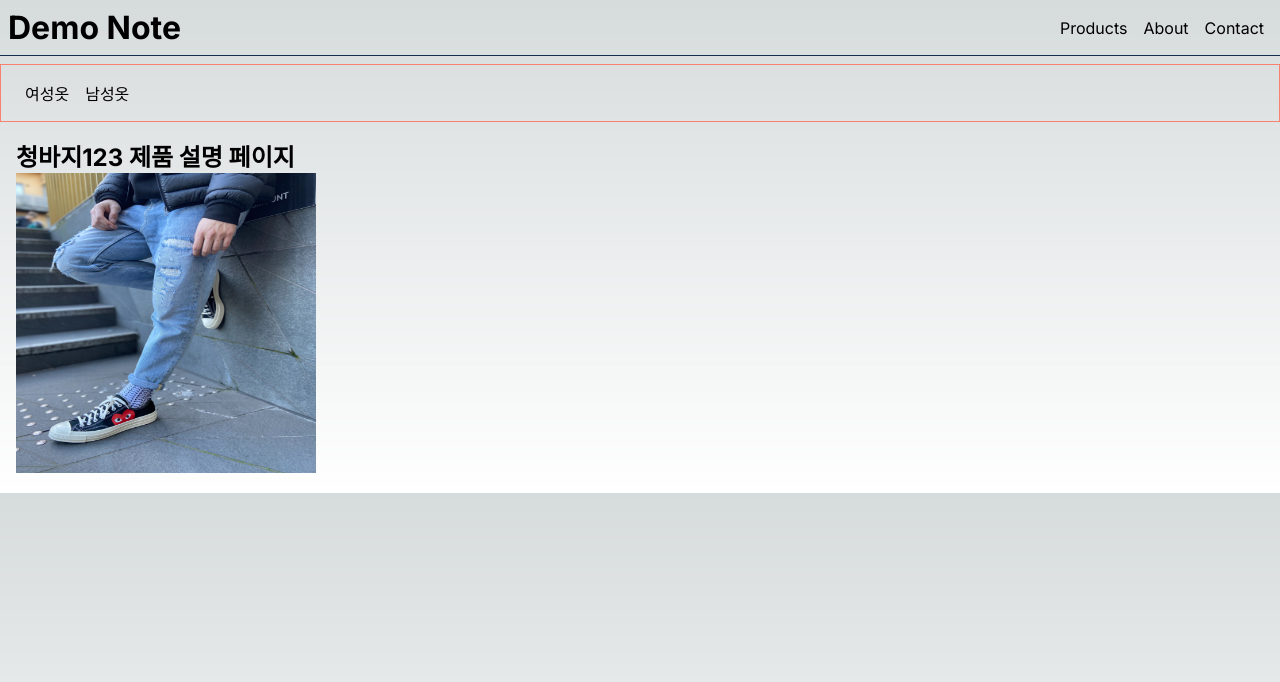
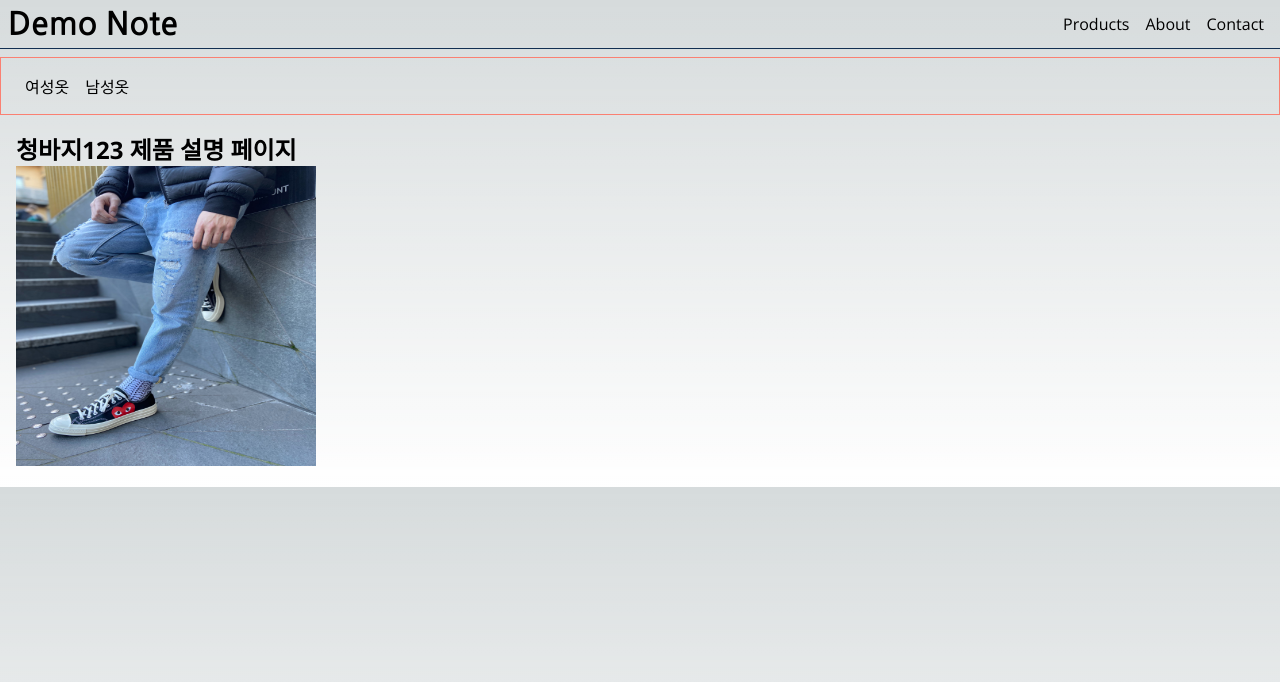
Before and after one commit to 0seo8/DreamCoding, a Next.js app in the folder note/: page /products/1234 in a window 1280 px wide. Shown: the top 682 px of the page. Built offline with nearby package versions, Linux system fonts and the light colour scheme.

Commit message:
feat: 폰트

```diff
--- a/note/src/app/layout.tsx
+++ b/note/src/app/layout.tsx
@@ -1,10 +1,15 @@
 import Link from "next/link";
 import type { Metadata } from "next";
-import { Inter } from "next/font/google";
+import { Open_Sans } from "next/font/google";
+import { Nanum_Gothic } from "next/font/google";
 import "./globals.css";
 import styles from "./layout.module.css";
 
-const inter = Inter({ subsets: ["latin"] });
+const sans = Open_Sans({ subsets: ["latin"] });
+const gothic = Nanum_Gothic({
+  weight: "700",
+  subsets: ["latin"],
+});
 
 export const metadata: Metadata = {
   title: "Create Next App",
@@ -17,10 +22,10 @@ export default function RootLayout({
   children: React.ReactNode;
 }) {
   return (
-    <html lang="en">
-      <body className={inter.className}>
+    <html lang="en" className={sans.className}>
+      <body>
         <header className={styles.header}>
-          <h1>Demo Note</h1>
+          <h1 className={gothic.className}>Demo Note</h1>
           <nav className={styles.nav}>
             <Link href="/products">Products</Link>
             <Link href="/about">About</Link>
```
